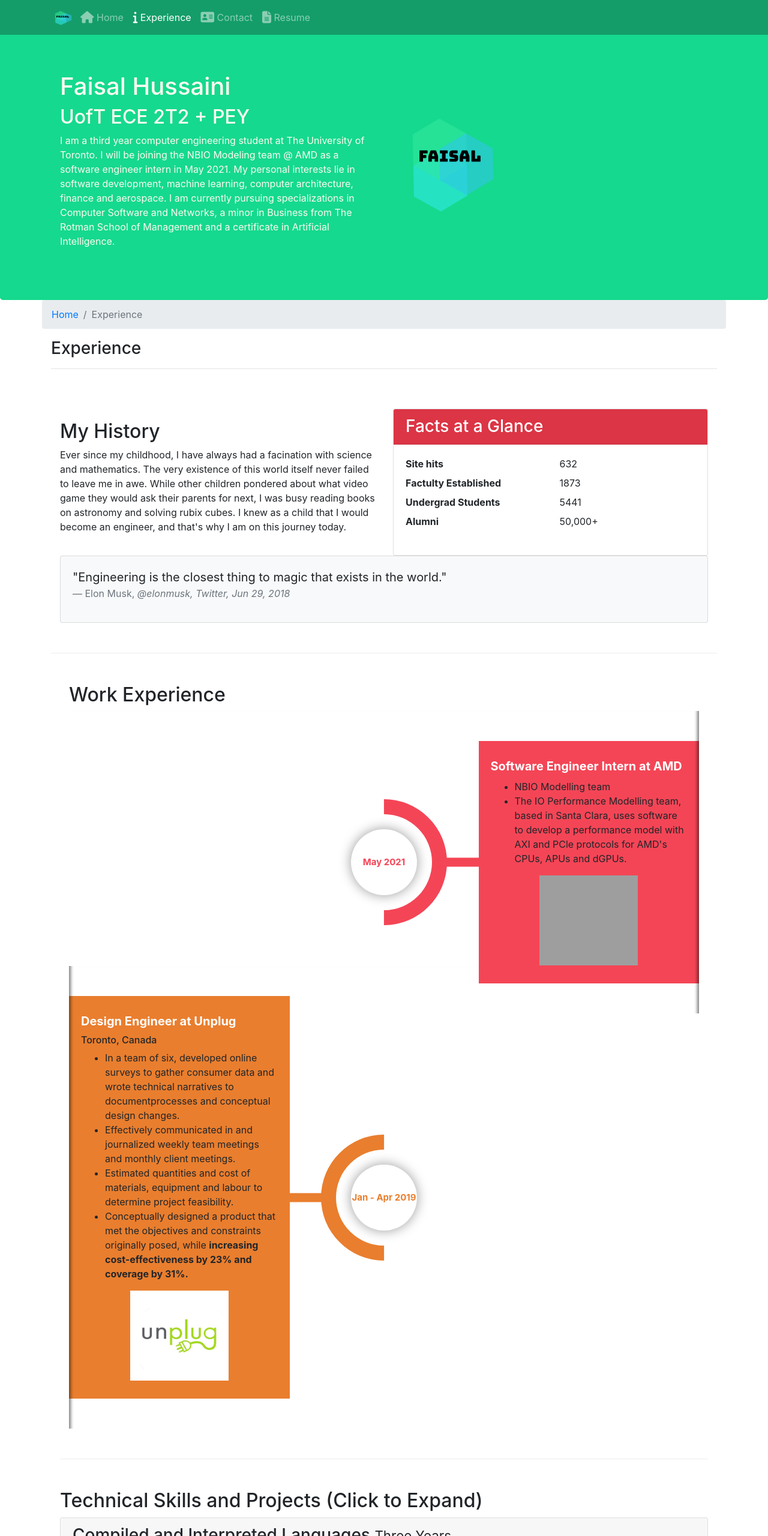
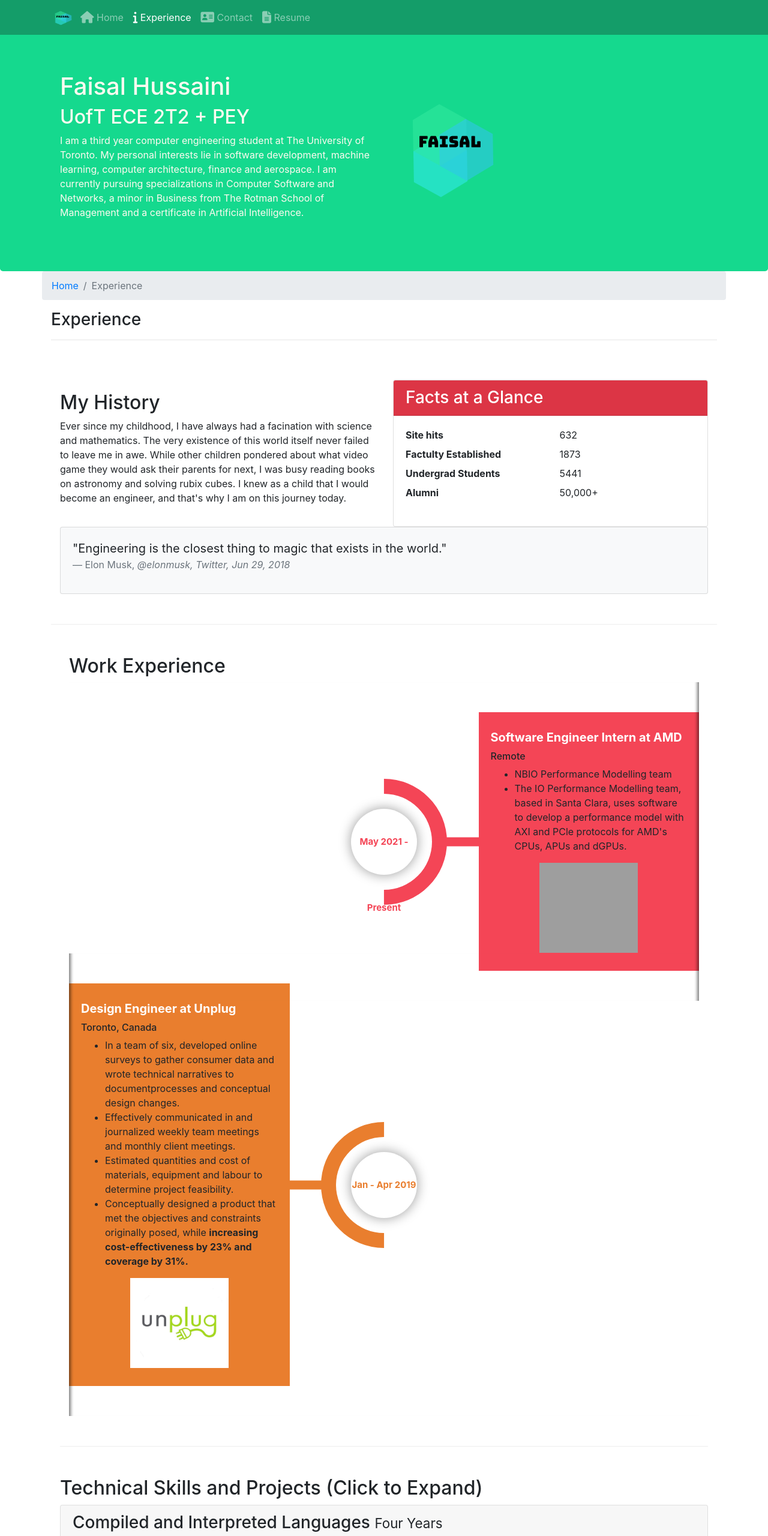
Before and after one commit to faisalhussaini/faisalhussaini.github.io, a website: page aboutme.html in a window 1280 px wide. Shown: the top 2560 px of the page at 60% size. Drawn offline with nearby package versions, Linux system fonts and the light colour scheme; some packages are replaced by stand-ins of ours; grey boxes are pictures that could not be loaded.

Commit message:
Update aboutme.html

```diff
--- a/aboutme.html
+++ b/aboutme.html
@@ -38,7 +38,7 @@
                 <div class = "col-12 col-sm-6">
                     <h1>Faisal Hussaini</h1>
                     <h2>UofT ECE 2T2 + PEY</h2>
-                    <p>I am a third year computer engineering student at The University of Toronto. I will be joining the NBIO Modeling team @ AMD as a software engineer intern in May 2021. My personal interests lie in software development, machine learning, computer architecture, finance and aerospace. I am currently pursuing specializations in Computer Software and Networks, a minor in Business from The Rotman School of Management and a certificate in Artificial Intelligence.  </p>
+                    <p>I am a third year computer engineering student at The University of Toronto. My personal interests lie in software development, machine learning, computer architecture, finance and aerospace. I am currently pursuing specializations in Computer Software and Networks, a minor in Business from The Rotman School of Management and a certificate in Artificial Intelligence.  </p>
 		</div>
                 <div class="col-12 col-sm align-self-center">
                     <img src="img/faisal.png" class="img-fluid">
@@ -100,13 +100,13 @@
             <h2>Work Experience</h2>
             <div class="main-timeline">
                 <div class="timeline">
-                    <div class="timeline-icon"><span class="year">May 2021</span></div>
+                    <div class="timeline-icon"><span class="year">May 2021 - Present</span></div>
                     <div class="timeline-content">
                         <h3 class="title">Software Engineer Intern at AMD</h3>
-                        <!--<h6>Greater Toronto Area, Canada</h6>-->
+                        <h6>Remote</h6>
                         <p class="description">
                             <ul>
-                              <li>NBIO Modelling team</li>
+                              <li>NBIO Performance Modelling team</li>
                               <li>The IO Performance Modelling team, based in Santa Clara, uses software to develop a performance model with AXI and PCle protocols for AMD's CPUs, APUs and dGPUs.</li>
                             </ul>
                         </p>
@@ -146,7 +146,7 @@
                         <div class="card-header" role="tab" id="compilehead">
                         <h3 class="mb-0">
                             <a data-toggle="collapse" data-target="#compile">
-                            Compiled and Interpreted Languages <small>Three Years</small>
+                            Compiled and Interpreted Languages <small>Four Years</small>
                             </a>
                         </h3>
                         </div>
@@ -224,7 +224,7 @@
                         <div class="card-header" role="tab" id="AIhead">
                         <h3 class="mb-0">
                             <a data-toggle="collapse" data-target="#AI">
-                            AI and Machine Learning <small>Two Months</small>
+                            AI and Machine Learning <small>Four Months</small>
                             </a>
                         </h3>
                         </div>
@@ -248,13 +248,13 @@
                         <div class="card-header" role="tab" id="Databasehead">
                         <h3 class="mb-0">
                             <a data-toggle="collapse" data-target="#database">
-                             Databases and Data Science <small>Two Months</small>
+                             Databases and Data Science <small>Two Years</small>
                             </a>
                         </h3>
                         </div>
                         <div class="collapse" id="database" data-parent="#accordion">
                             <div class="card-body">
-                                <p>I have earned a certificate in SQL for Data Science from UC Davis, and I possess knowledge of SQL and Relational Databases</p>
+                                <p>I possess knowledge of SQL DDL, DML, embedded SQL, and Database Design Theory. I have earned a certificate in SQL for Data Science from UC Davis.</p>
                                  <a role="button" class="btn btn-secondary" href="https://www.coursera.org/account/accomplishments/certificate/LFUZVE588XNX" target="_blank"><i class="fa fa-certificate"></i> UC Davis Certificate</a>
 
                                  &nbsp;&nbsp;&nbsp;
```
